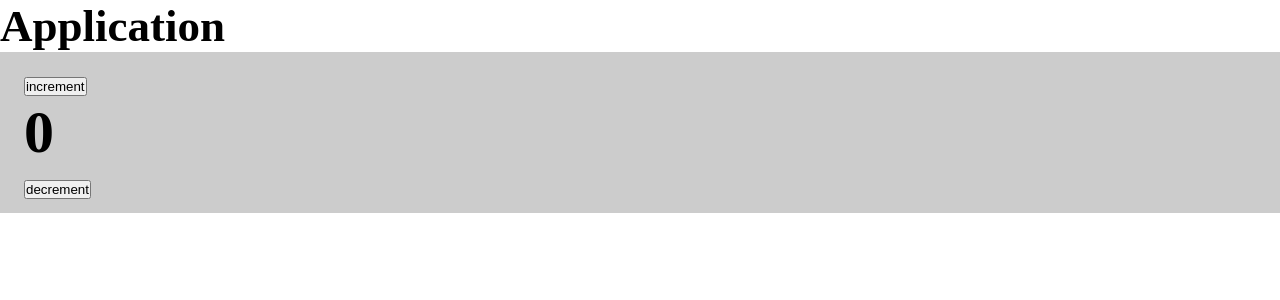
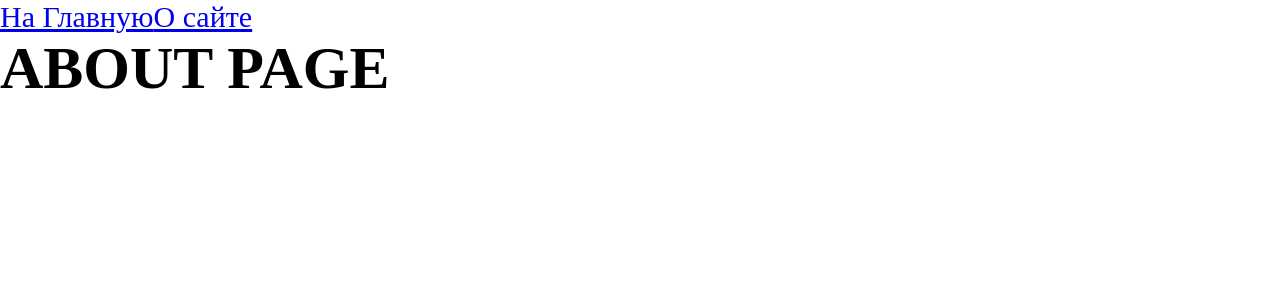
Before and after one commit to AnatolyKostarev/ulbi-production, a React app: page /about in a window 1280 px wide. Shown: the top 300 px of the page. Built offline with nearby package versions, Linux system fonts and the light colour scheme.

Commit message:
Add react router, lazy loading for components (#6)
* Add property for page reload

* Create MainPage, AbouyPage components

* Add code splitting, lazy component to load chuncks

* Add Suspense for lazy loading of pages

* Add Router

* Add react-router-dom

```diff
--- a/package.json
+++ b/package.json
@@ -23,6 +23,7 @@
     "@types/node": "^17.0.21",
     "@types/react": "^17.0.39",
     "@types/react-dom": "^17.0.11",
+    "@types/react-router-dom": "^5.3.3",
     "@types/webpack": "^5.28.0",
     "@types/webpack-dev-server": "^4.7.2",
     "css-loader": "^6.6.0",
@@ -41,6 +42,7 @@
   },
   "dependencies": {
     "react": "^17.0.2",
-    "react-dom": "^17.0.2"
+    "react-dom": "^17.0.2",
+    "react-router-dom": "^6.2.1"
   }
 }
--- a/src/App.tsx
+++ b/src/App.tsx
@@ -1,12 +1,23 @@
-import React from 'react';
-import {Counter} from "./components/Counter";
+import React, {Suspense} from 'react';
+import {Link, Route, Routes} from 'react-router-dom';
 import './index.scss';
+import {MainPageAsync} from "./pages/MainPage/MainPageAsync";
+import {AboutPageAsync} from "./pages/AboutPage/AboutPageAsync";
+
 
 const App = () => {
     return (
         <div className="app">
-         <h2>Application</h2>
-            <Counter/>
+            <Link to={'/'}>На Главную</Link>
+            <Link to={'/about'}>О сайте</Link>
+            <Suspense fallback={<div>Loading...</div>}>
+
+                <Routes>
+                    <Route path={'/'} element={<MainPageAsync/>}/>
+                    <Route path={'/about'} element={<AboutPageAsync/>}/>
+                </Routes>
+            </Suspense>
+
         </div>
     );
 };
--- a/src/index.tsx
+++ b/src/index.tsx
@@ -1,7 +1,10 @@
 import {render} from "react-dom";
 import App from "./App";
+import {BrowserRouter} from "react-router-dom";
 
 render(
-    <App/>,
+    <BrowserRouter>
+        <App/>
+    </BrowserRouter>,
     document.getElementById('root')
 )
--- /dev/null
+++ b/src/pages/AboutPage/AboutPage.tsx
@@ -0,0 +1,11 @@
+import React from 'react';
+
+const AboutPage = () => {
+    return (
+        <div>
+            <h1>ABOUT PAGE</h1>
+        </div>
+    );
+};
+
+export default AboutPage;
--- /dev/null
+++ b/src/pages/AboutPage/AboutPageAsync.tsx
@@ -0,0 +1,7 @@
+import React from "react";
+
+export const AboutPageAsync = React.lazy(() => new Promise((resolve) => {
+    // @ts-ignore
+    //так в реальных проектах не делать. Используем только для курса.
+    setTimeout(()=>resolve(import('./AboutPage')), 1500)
+}));
--- /dev/null
+++ b/src/pages/MainPage/MainPage.tsx
@@ -0,0 +1,11 @@
+import React from 'react';
+
+const MainPage = () => {
+    return (
+        <div>
+            <h1>MAIN PAGE</h1>
+        </div>
+    );
+};
+
+export default MainPage;
--- /dev/null
+++ b/src/pages/MainPage/MainPageAsync.tsx
@@ -0,0 +1,7 @@
+import React from "react";
+
+export const MainPageAsync = React.lazy(() => new Promise((resolve) => {
+    // @ts-ignore
+    //так в реальных проектах не делать. Используем только для курса.
+    setTimeout(()=>resolve(import('./MainPage')), 1500)
+}));
```
Also changed, not shown: 2 other files (tests, documents, lock files or other folders).
